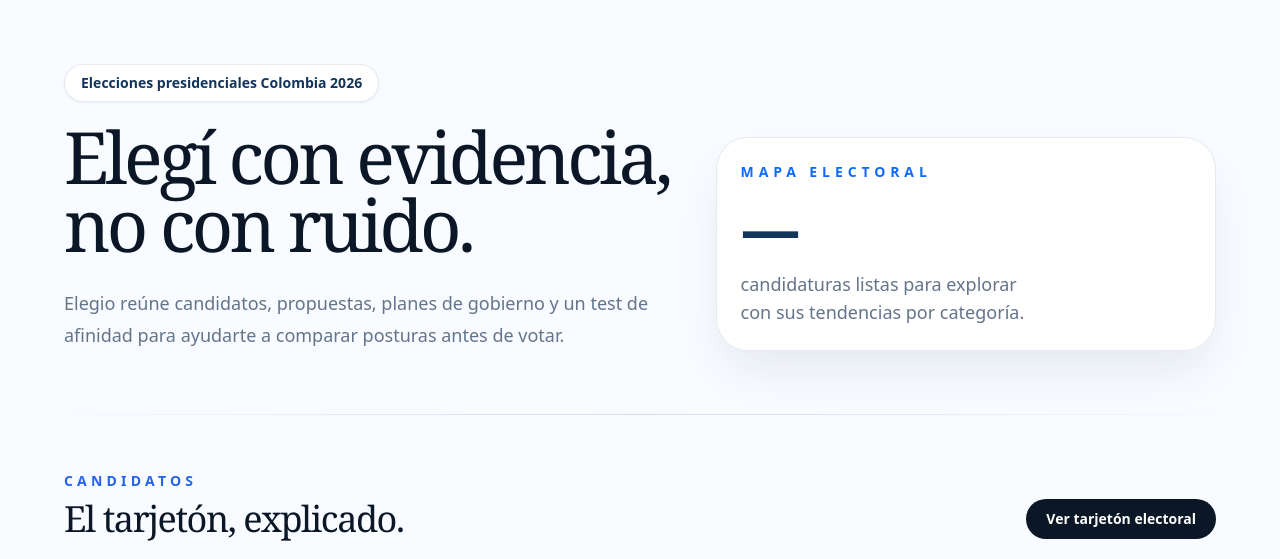
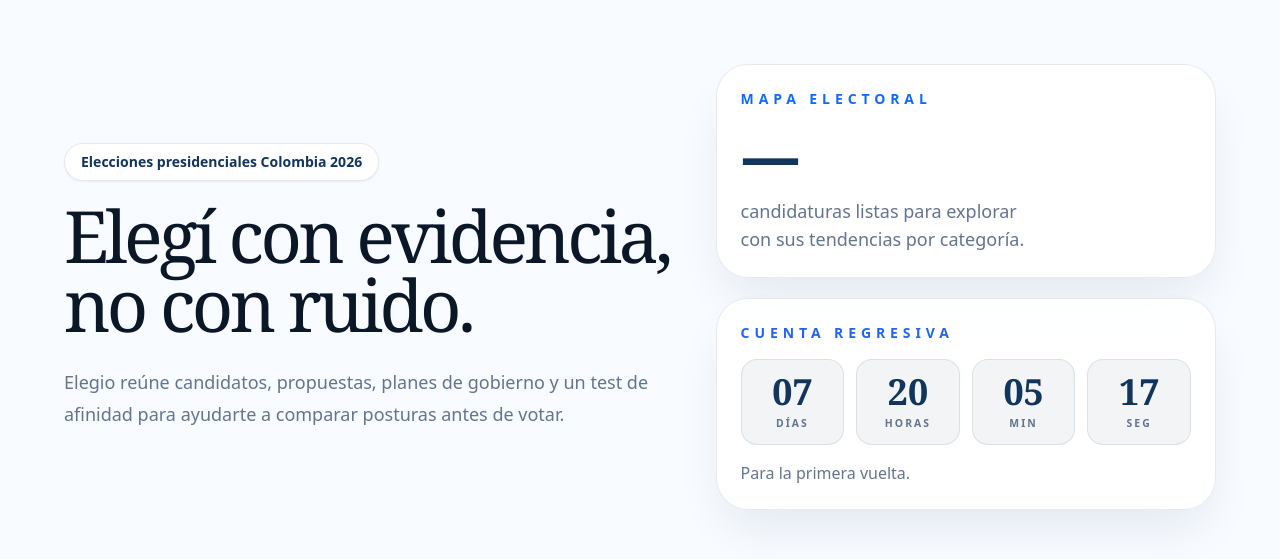
Before and after one commit to LuiferEduardoo/elegio, a React (Vite) app in the folder elegio-front/: page / in a window 1280 px wide. Shown: the top 559 px of the page. Built offline with nearby package versions, Linux system fonts and the light colour scheme; no server answers.

Commit message:
feat(elegio-front): Add first-round countdown to hero

```diff
--- a/elegio-front/src/features/home/components/HeroSection.tsx
+++ b/elegio-front/src/features/home/components/HeroSection.tsx
@@ -1,13 +1,37 @@
+import { useEffect, useState } from 'react'
+
 type HeroSectionProps = {
   candidateCount: number
 }
 
+const FIRST_ROUND_DATE = new Date('2026-05-31T08:00:00-05:00')
+
+type TimeLeft = { days: number; hours: number; minutes: number; seconds: number }
+
+function calculateTimeLeft(): TimeLeft | null {
+  const diff = FIRST_ROUND_DATE.getTime() - Date.now()
+  if (diff <= 0) return null
+  return {
+    days: Math.floor(diff / (1000 * 60 * 60 * 24)),
+    hours: Math.floor((diff / (1000 * 60 * 60)) % 24),
+    minutes: Math.floor((diff / (1000 * 60)) % 60),
+    seconds: Math.floor((diff / 1000) % 60),
+  }
+}
+
 export function HeroSection({ candidateCount }: HeroSectionProps) {
+  const [timeLeft, setTimeLeft] = useState<TimeLeft | null>(calculateTimeLeft)
+
+  useEffect(() => {
+    const id = setInterval(() => setTimeLeft(calculateTimeLeft()), 1000)
+    return () => clearInterval(id)
+  }, [])
+
   return (
     <section className="relative isolate overflow-hidden px-6 py-16 sm:px-10 lg:px-16">
       <div className="absolute inset-x-6 bottom-0 -z-10 h-px bg-gradient-to-r from-transparent via-coffee/15 to-transparent" />
 
-      <div className="mx-auto grid max-w-7xl gap-10 lg:grid-cols-[1.1fr_.9fr] lg:items-end">
+      <div className="mx-auto grid max-w-7xl gap-10 lg:grid-cols-[1.1fr_.9fr] lg:items-center">
         <div className="max-w-3xl">
           <p className="mb-5 inline-flex rounded-full border border-coffee/10 bg-white px-4 py-2 text-sm font-semibold text-coffee shadow-sm shadow-coffee/5">
             Elecciones presidenciales Colombia 2026
@@ -21,6 +45,8 @@ export function HeroSection({ candidateCount }: HeroSectionProps) {
           </p>
         </div>
 
+        <div className="grid gap-5">
+
           <div className="rounded-[2rem] border border-coffee/10 bg-white/90 p-6 shadow-2xl shadow-coffee/10 backdrop-blur">
             <p className="text-sm font-black uppercase tracking-[0.35em] text-jade">Mapa electoral</p>
             <strong className="mt-4 block text-6xl font-black text-coffee">{candidateCount || '—'}</strong>
@@ -28,7 +54,45 @@ export function HeroSection({ candidateCount }: HeroSectionProps) {
               candidaturas listas para explorar con sus tendencias por categoría.
             </p>
           </div>
+          <div className="rounded-[2rem] border border-coffee/10 bg-white/90 p-6 shadow-2xl shadow-coffee/10 backdrop-blur">
+            {timeLeft ? (
+              <>
+                <p className="text-sm font-black uppercase tracking-[0.35em] text-clay">Cuenta regresiva</p>
+                <div className="mt-4 grid grid-cols-4 gap-2 sm:gap-3">
+                  <TimeBlock value={timeLeft.days} label="Días" />
+                  <TimeBlock value={timeLeft.hours} label="Horas" />
+                  <TimeBlock value={timeLeft.minutes} label="Min" />
+                  <TimeBlock value={timeLeft.seconds} label="Seg" />
+                </div>
+                <p className="mt-4 text-balance text-base text-muted">
+                  Para la primera vuelta.
+                </p>
+              </>
+            ) : (
+              <>
+                <p className="text-sm font-black uppercase tracking-[0.35em] text-clay">Hoy es el día</p>
+                <p className="mt-4 font-display text-2xl leading-tight tracking-[-0.02em] text-ink">
+                  Hoy es la primera vuelta, recuerda que las urnas cierran a las 4 p.m.
+                </p>
+              </>
+            )}
+          </div>
+        </div>
+
       </div>
     </section>
   )
 }
+
+function TimeBlock({ value, label }: { value: number; label: string }) {
+  return (
+    <div className="rounded-2xl border border-coffee/10 bg-coffee/5 p-3 text-center">
+      <strong className="block font-display text-3xl font-black tabular-nums text-coffee sm:text-4xl">
+        {value.toString().padStart(2, '0')}
+      </strong>
+      <span className="mt-1 block text-[0.65rem] font-bold uppercase tracking-[0.2em] text-muted">
+        {label}
+      </span>
+    </div>
+  )
+}
```
Also changed, not shown: 1 other file (tests, documents, lock files or other folders). Lines whose indentation alone changed are shown as unchanged.
